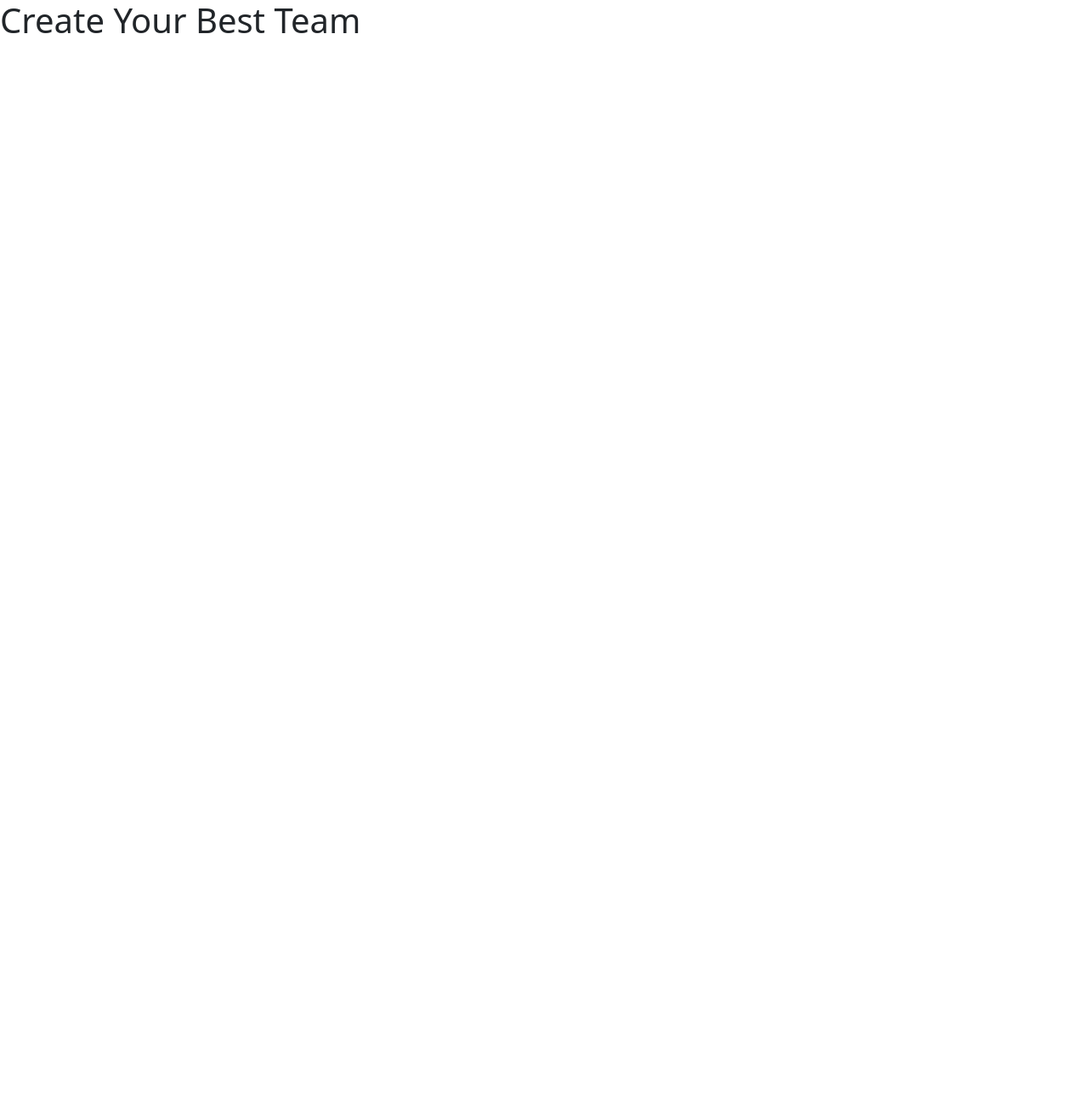
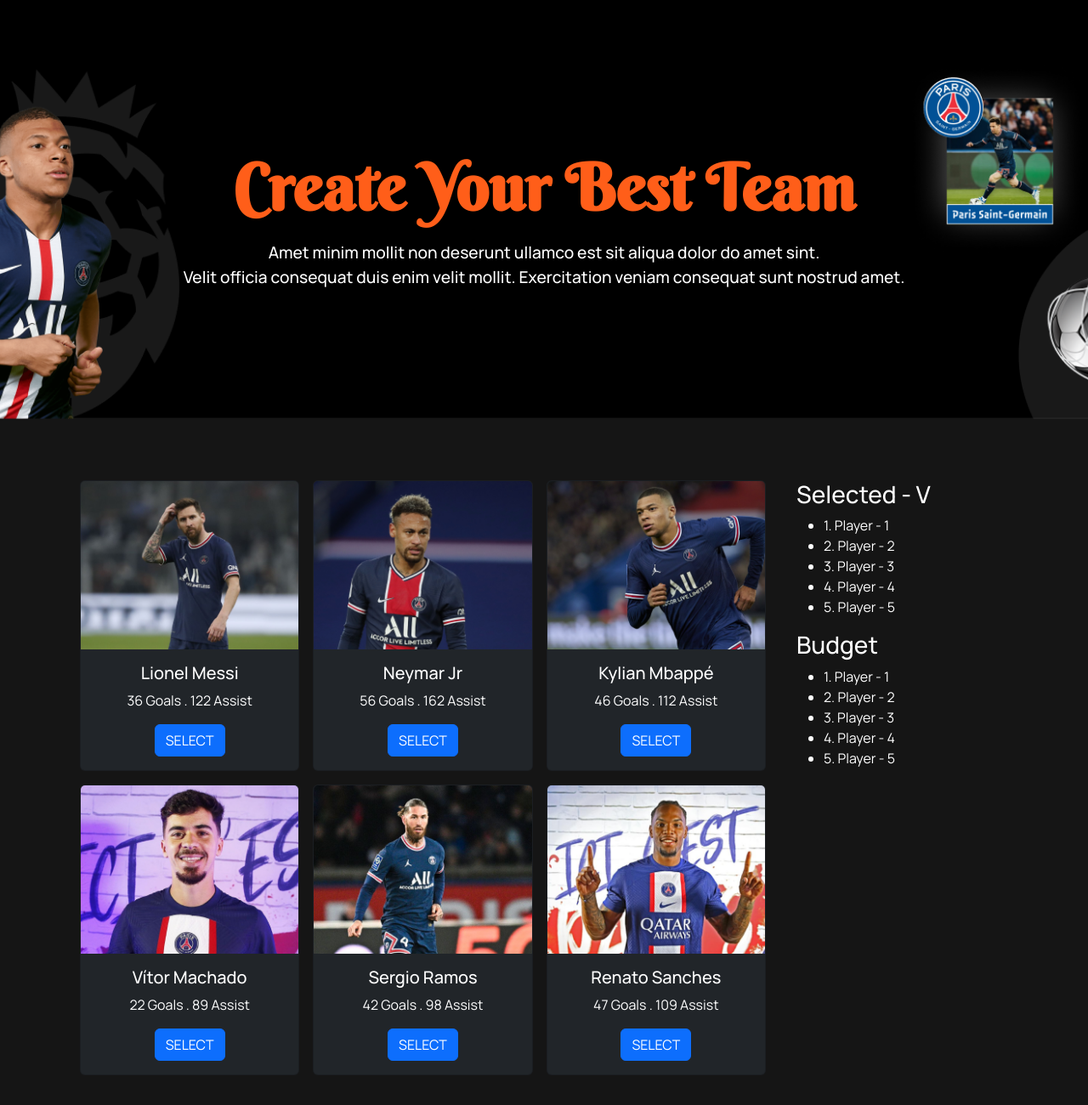
Before and after one commit to shohan89/create-your-team, a plain HTML site: page index.html in a window 1280 px wide. Shown: the whole page at 85% size. Before the commit the page ends 800 px from the top, so only its background shows below. Drawn offline with nearby package versions, Linux system fonts and the light colour scheme.

Commit message:
Header and an image folder added

```diff
--- a/index.html
+++ b/index.html
@@ -7,9 +7,134 @@
   <title>Create You Best Team</title>
   <!-- Bootstrap CSS -->
   <link href="https://cdn.jsdelivr.net/npm/bootstrap@5.2.0/dist/css/bootstrap.min.css" rel="stylesheet" integrity="sha384-gH2yIJqKdNHPEq0n4Mqa/HGKIhSkIHeL5AyhkYV8i59U5AR6csBvApHHNl/vI1Bx" crossorigin="anonymous">
+  <!-- Custom CSS -->
+  <link rel="stylesheet" href="style.css">
 </head>
 <body>
-  <h1>Create Your Best Team</h1>
+  <!-- Header Start -->
+  <header class="header">
+    <section>
+      <div class="container">
+        <div class="row text-center d-flex align-items-center">
+          <div class="col-md-12 headerContent">
+            <h1 class="headerText">Create Your Best Team</h1>
+            <p class="headerParagraph">Amet minim mollit non deserunt ullamco est sit aliqua dolor do amet sint. <br> Velit officia consequat duis enim velit mollit. Exercitation veniam consequat sunt nostrud amet.</p>
+          </div>
+        </div>
+      </div>
+    </section>
+  </header>
+  <!-- Header End -->
+  <!-- Main Section Start -->
+  <main class="mt-5 mb-5">
+    <section>
+      <div class="container">
+        <div class="row">
+          <!-- Player card start -->
+          <div class="col-lg-9">
+            <div class="container">
+              <div class="row g-3">
+                <div class="col-lg-4">
+                  <div class="card bg-dark">
+                    <img src="images/player-1.png" class="card-img-top" alt="...">
+                    <div class="card-body text-center">
+                      <h5 class="card-title">Lionel Messi</h5>
+                      <p class="card-text">36 Goals . 122 Assist</p>
+                      <a href="#" class="btn btn-primary">SELECT</a>
+                    </div>
+                  </div>
+                </div>
+                <div class="col-lg-4">
+                  <div class="card bg-dark">
+                    <img src="images/player-2.png" class="card-img-top" alt="...">
+                    <div class="card-body text-center">
+                      <h5 class="card-title">Neymar Jr</h5>
+                      <p class="card-text">56 Goals . 162 Assist</p>
+                      <a href="#" class="btn btn-primary">SELECT</a>
+                    </div>
+                  </div>
+                </div>
+                <div class="col-lg-4">
+                  <div class="card bg-dark">
+                    <img src="images/player-3.png" class="card-img-top" alt="...">
+                    <div class="card-body text-center">
+                      <h5 class="card-title">Kylian Mbappé</h5>
+                      <p class="card-text">46 Goals . 112 Assist</p>
+                      <a href="#" class="btn btn-primary">SELECT</a>
+                    </div>
+                  </div>
+                </div>
+                <div class="col-lg-4">
+                  <div class="card bg-dark">
+                    <img src="images/player-4.png" class="card-img-top" alt="...">
+                    <div class="card-body text-center">
+                      <h5 class="card-title">Vítor Machado</h5>
+                      <p class="card-text">22 Goals . 89 Assist</p>
+                      <a href="#" class="btn btn-primary">SELECT</a>
+                    </div>
+                  </div>
+                </div>
+                <div class="col-lg-4">
+                  <div class="card bg-dark">
+                    <img src="images/player-5.png" class="card-img-top" alt="...">
+                    <div class="card-body text-center">
+                      <h5 class="card-title">Sergio Ramos</h5>
+                      <p class="card-text">42 Goals . 98 Assist</p>
+                      <a href="#" class="btn btn-primary">SELECT</a>
+                    </div>
+                  </div>
+                </div>
+                <div class="col-lg-4">
+                  <div class="card bg-dark">
+                    <img src="images/player-6.png" class="card-img-top" alt="...">
+                    <div class="card-body text-center">
+                      <h5 class="card-title">Renato Sanches</h5>
+                      <p class="card-text">47 Goals . 109 Assist</p>
+                      <a href="#" class="btn btn-primary">SELECT</a>
+                    </div>
+                  </div>
+                </div>
+              </div>
+            </div>
+          </div>
+          <!-- Player card end -->
+          <!-- Side bar start  -->
+          <div class="col-lg-3">
+            <div class="sideBarWraper">
+              <!-- Seclected Players start  -->
+              <div>
+                <h3>Selected - V</h3>
+                <ul>
+                  <li>1. Player - 1</li>
+                  <li>2. Player - 2</li>
+                  <li>3. Player - 3</li>
+                  <li>4. Player - 4</li>
+                  <li>5. Player - 5</li>
+                </ul>
+              </div>
+              <!-- Seclected Players end  -->
+              <!-- Budget start -->
+              <div>
+                <h3>Budget</h3>
+                <ul>
+                  <li>1. Player - 1</li>
+                  <li>2. Player - 2</li>
+                  <li>3. Player - 3</li>
+                  <li>4. Player - 4</li>
+                  <li>5. Player - 5</li>
+                </ul>
+              </div>
+              <!-- Budget end -->
+            </div>
+          </div>
+          <!-- Side bar end  -->
+        </div>
+      </div>
+
+
+    </section>
+  </main>
+  <!-- Main Section End -->
 
 
 
--- a/style.css
+++ b/style.css
@@ -0,0 +1,44 @@
+/* Google Fonts  */
+@import url('https://fonts.googleapis.com/css2?family=Berkshire+Swash&family=Manrope:wght@400;500;600;700;800&display=swap');
+
+/* Utilities */
+body {
+  margin: 0;
+  padding: 0;
+  font-family: 'Berkshire Swash', cursive;
+  font-family: 'Manrope', sans-serif;
+  color: #fff;
+  background-color: #151515;
+}
+.header {
+  background-image: url('../images/hero-img.png');
+  background-size: cover;
+  background-position: center;
+  background-repeat: no-repeat;
+  /* height: 100vh; */
+  /* width: 100%; */
+  /* height: 100px; */
+  background-color: #151515;
+}
+.headerContent {
+  padding-top: 20vh;
+  padding-bottom: 20vh;
+}
+
+.headerText {
+
+  font-family: 'Berkshire Swash', cursive;
+  font-size: 4.75rem;
+  font-weight: 800;
+  /* text-align: center; */
+  margin-top: 1rem;
+  color: #FF5E19;
+}
+.headerParagraph {
+  font-family: 'Manrope', sans-serif;
+  font-size: 1.2rem;
+  font-weight: 500;
+  /* text-align: center; */
+  margin-top: 1rem;
+  color: #fff;
+}
```
Also changed, not shown: images/Line Marker.png (added), images/Ureg-Ureg Marker.png (added), images/hero-img.png (added), images/player-1.png (added), images/player-2.png (added), images/player-3.png (added), images/player-4.png (added), images/player-5.png (added), images/player-6.png (added).
